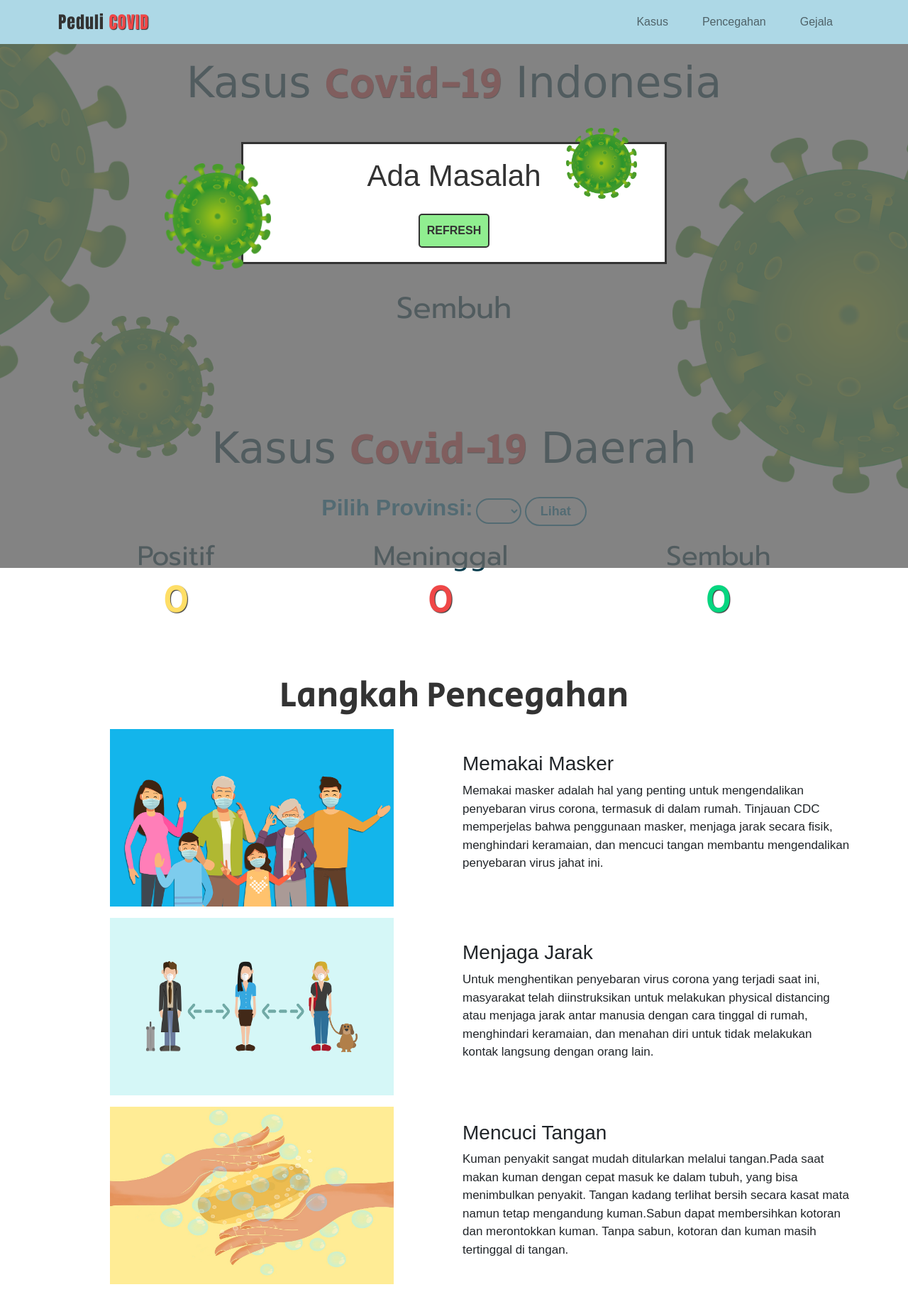
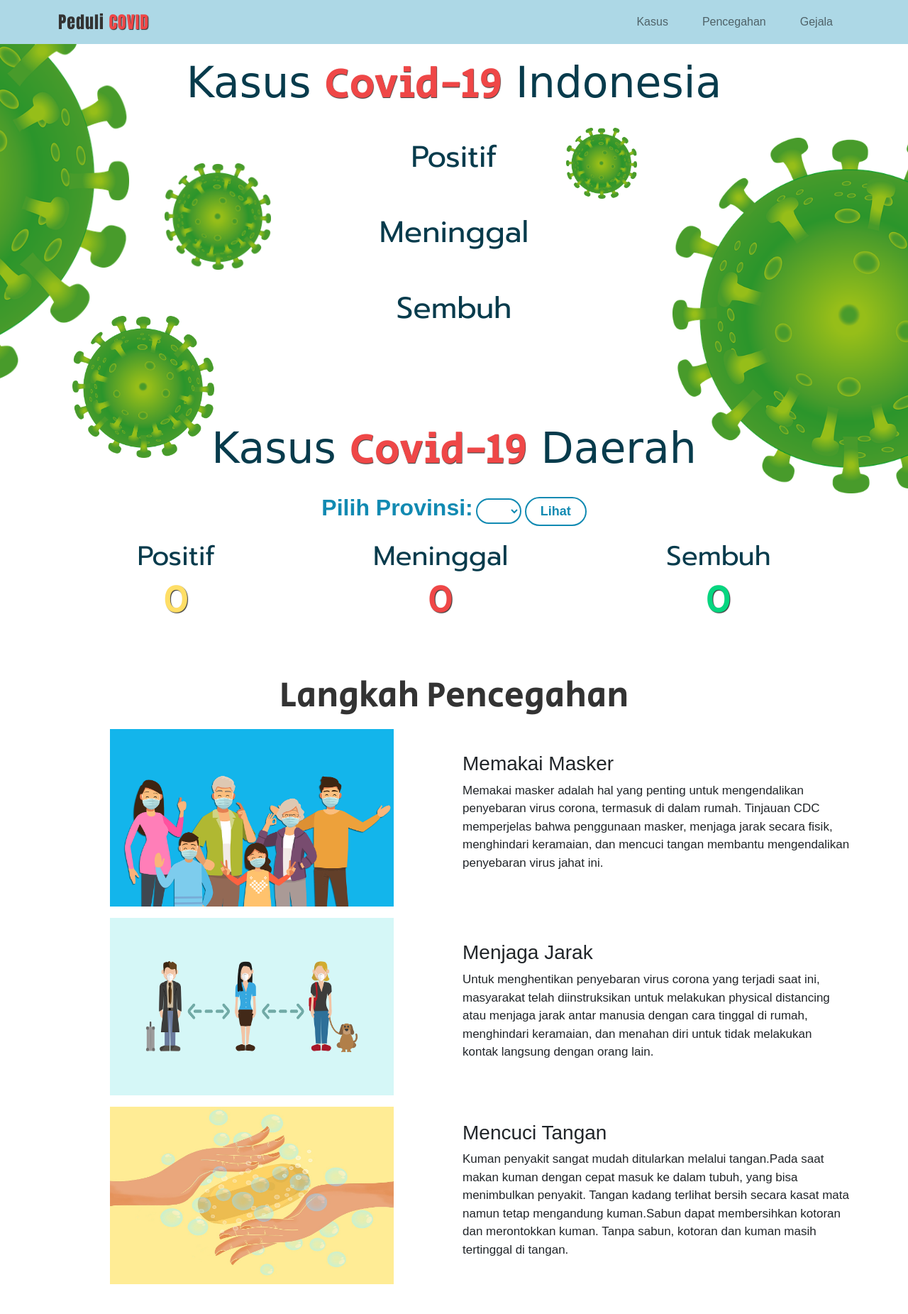
Before and after one commit to AqsoLath/kasus-covid, a PHP site: page / in a window 1280 px wide; the page is wider, and only the part inside the window is pictured. Shown: the top 1851 px of that part at 71% size. Run offline with PHP 8.4, Linux system fonts and the light colour scheme; data that the repository does not hold is empty; some web fonts are replaced.

Commit message:
Ngehapus bug ada tulisan error

```diff
--- a/index.php
+++ b/index.php
@@ -305,26 +305,6 @@
 
 
 
-
-<?php
-
-if (null !== error_get_last()) : ?>
-
-	<!-- <button ></button> -->
-	<div class="container">
-		<div class="error">
-			<div class="box-error">
-				<h6>Ada Masalah</h6>
-				<a href="refresh.php" class="error-button">REFRESH</a>
-			</div>
-		</div>
-	</div>
-
-
-	<!-- header("Location: refresh.php"); -->
-
-<?php endif ?>
-
 <script src="https://cdn.jsdelivr.net/npm/bootstrap@5.0.1/dist/js/bootstrap.bundle.min.js" integrity="sha384-gtEjrD/SeCtmISkJkNUaaKMoLD0//ElJ19smozuHV6z3Iehds+3Ulb9Bn9Plx0x4" crossorigin="anonymous"></script>
 
 <script src="https://unpkg.com/aos@2.3.1/dist/aos.js"></script>
```
